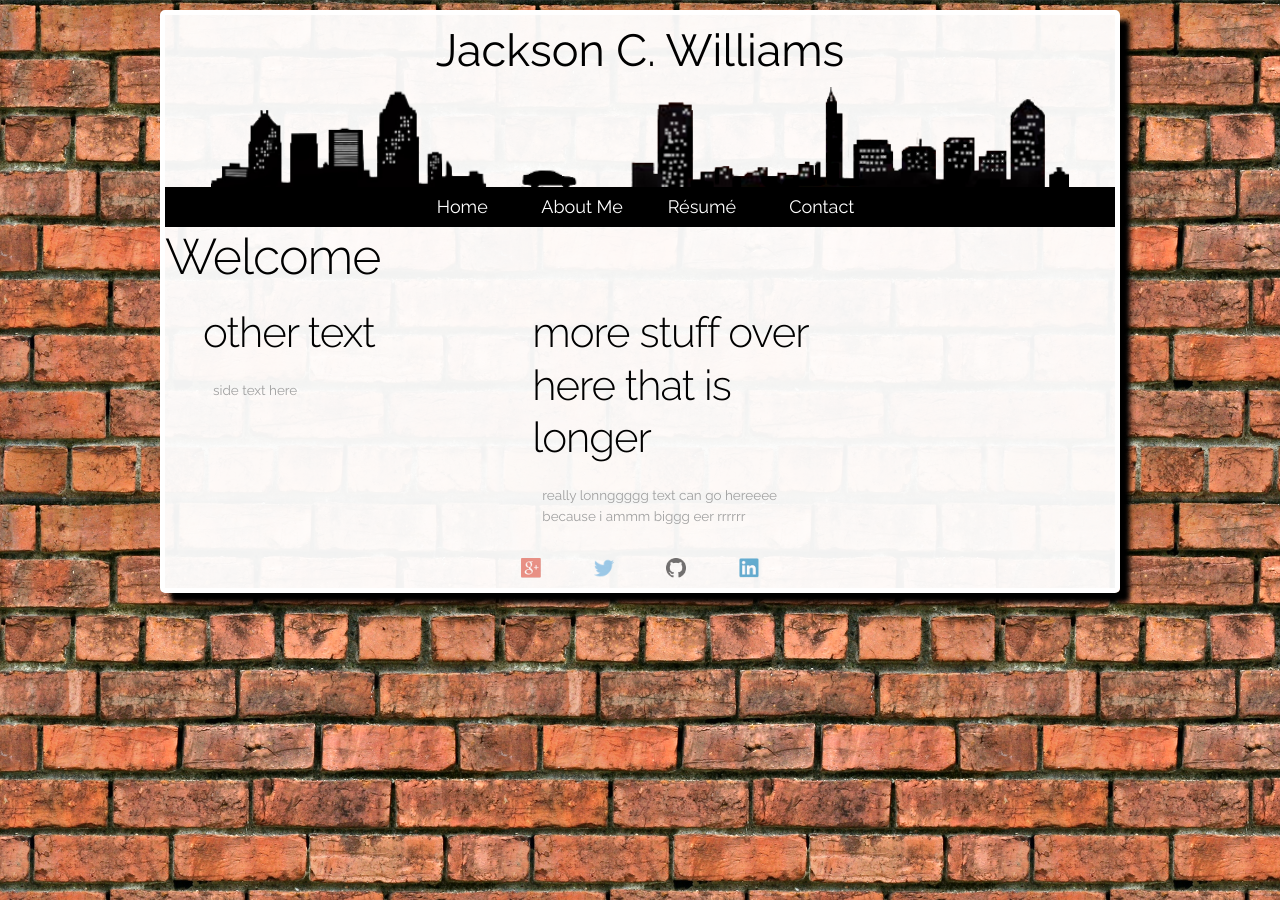
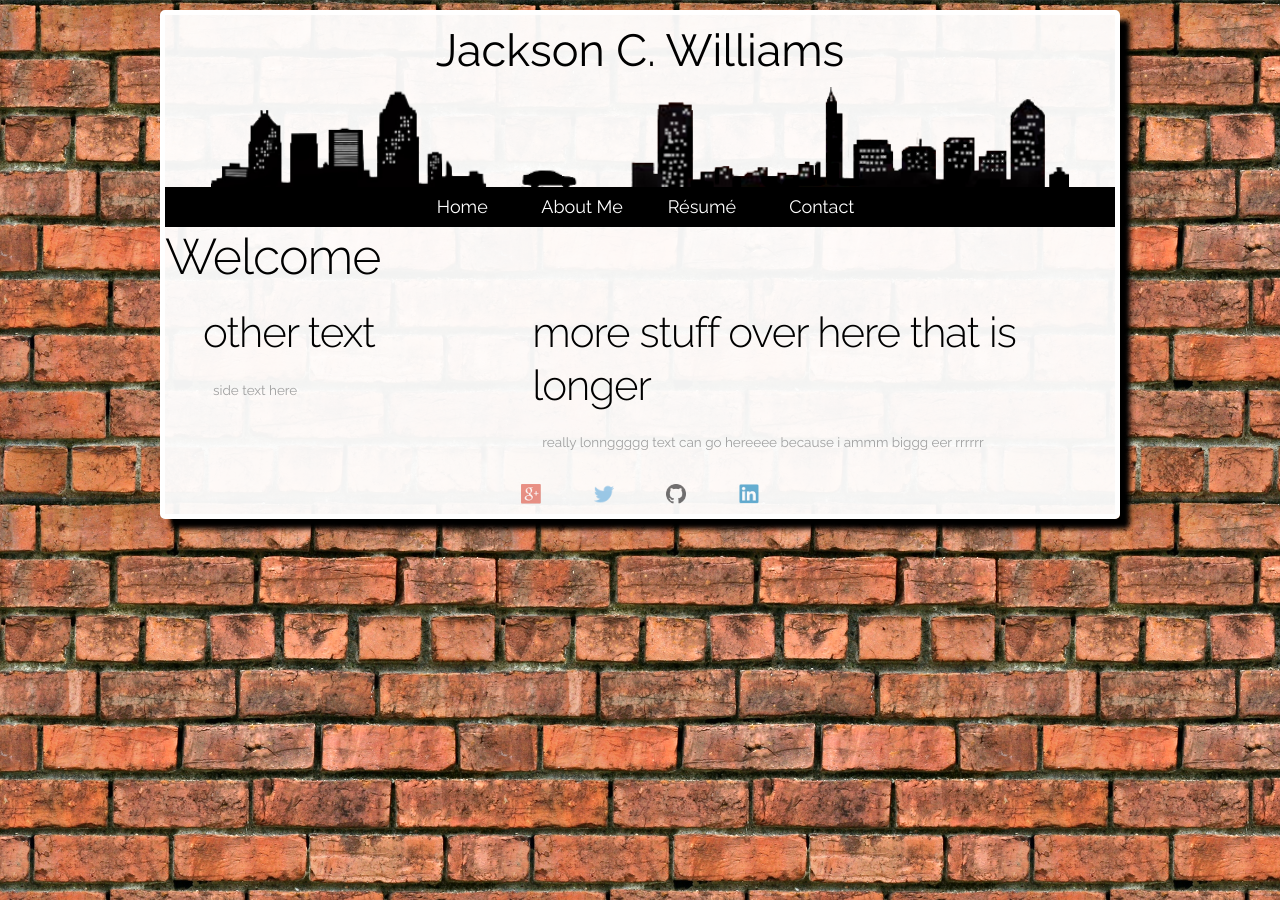
Before and after one commit to jacksoncwilliams/jackson-erin, a Jekyll site: the page built from fleektryout.html, in a window 1280 px wide. Built offline with Jekyll 4.4.1, drawn with Linux system fonts in a browser that asks for light colours.

Commit message:
Update fleektryout.html

```diff
--- a/fleektryout.html
+++ b/fleektryout.html
@@ -12,7 +12,7 @@ title: Jackson Williams
       <h2> other text </h2>
             <p> side text here </p>
 </div>
-<div class="four columns">
+<div class="seven columns">
       <h2>more stuff over here that is longer</h2>
             <p> really lonnggggg text can go hereeee because i ammm biggg eer  rrrrrr</p>
 </div>
```
